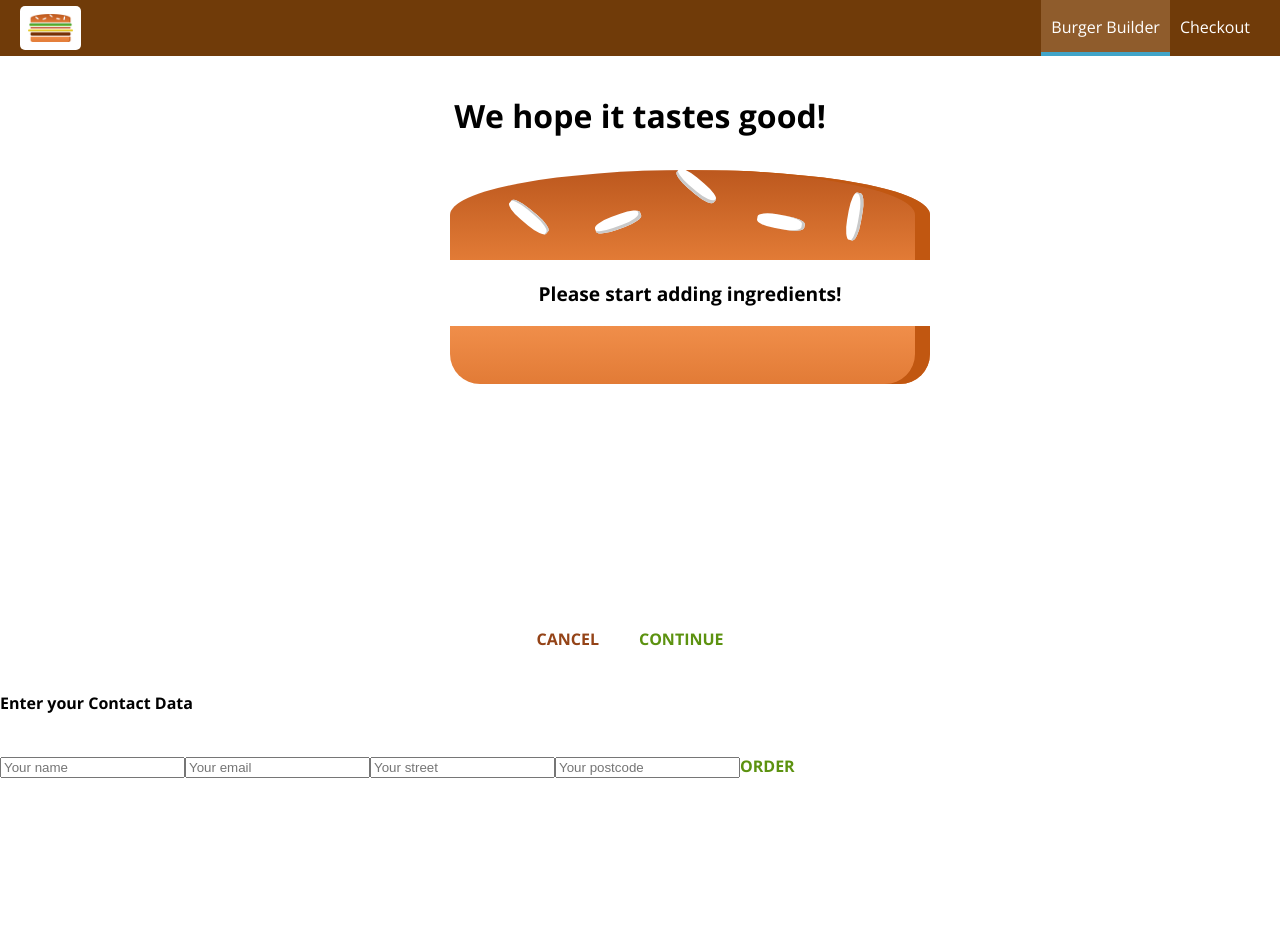
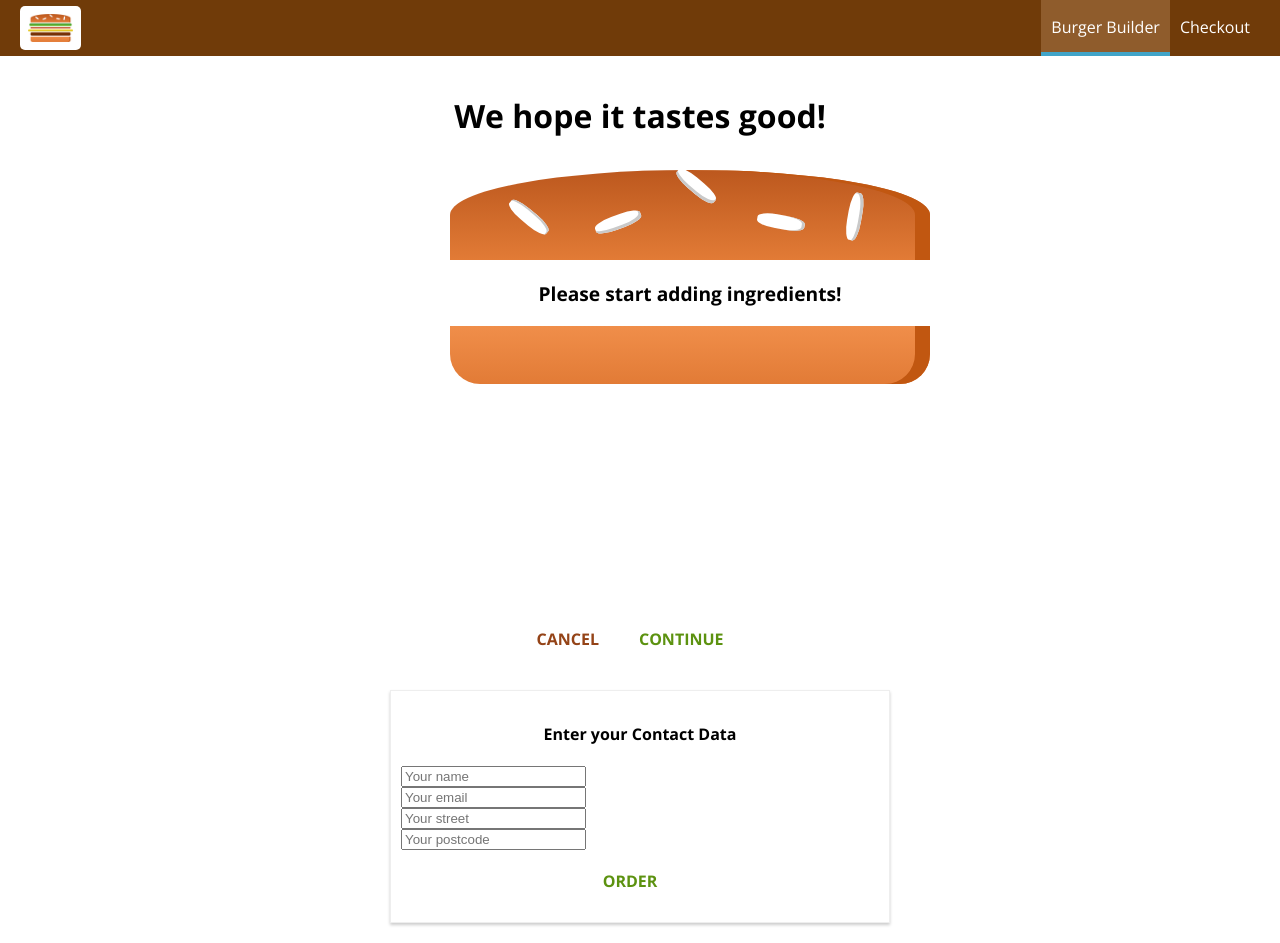
Before and after one commit to KendallM3/burger-builder, a React app: page /checkout in a window 1280 px wide. Both pictures are taken after a click on the button "CONTINUE". Before the commit the page ends 800 px from the top, so only its background shows below. Built offline with nearby package versions, Linux system fonts and the light colour scheme.

Commit message:
section 12: 227

```diff
--- a/src/containers/BurgerBuilder/BurgerBuilder.js
+++ b/src/containers/BurgerBuilder/BurgerBuilder.js
@@ -90,34 +90,12 @@ class BurgerBuilder extends Component {
     }
 
     purchaseContinueHandler = () => {
-        // alert('You continue!');
-        // this.setState({loading: true});
-        // const order = {
-        //     ingredients: this.state.ingredients,
-        //     price: this.state.totalPrice,
-        //     customer: {
-        //         name: 'Kendall',
-        //         addresss: {
-        //             street: 'test street 1',
-        //             zipcode: '1234',
-        //             country: 'NZ'
-        //         },
-        //         email: 'tes@tes.com'
-        //     },
-        //     deliveryMethod: 'fastest'
-        // }
 
-        // axios.post('/orders.json', order)
-        //     .then(response => {
-        //         this.setState({loading: false, purchasing: false});
-        //     })
-        //     .catch(error => {
-        //         this.setState({loading: false, purchasing: false});
-        //     });
         const queryParams = [];
         for (let i in this.state.ingredients) {
             queryParams.push(encodeURIComponent(i) + '=' + encodeURIComponent(this.state.ingredients[i]));
         }
+        queryParams.push('price=' + this.state.totalPrice);
         const queryString = queryParams.join('&')
         this.props.history.push({
             pathname: '/checkout',
--- a/src/containers/Checkout/Checkout.js
+++ b/src/containers/Checkout/Checkout.js
@@ -5,21 +5,23 @@ import CheckoutSummary from '../../components/Order/CheckoutSummary/CheckoutSumm
 
 class Checkout extends Component {
     state = {
-        ingredients: {
-            salad: 1,
-            meat: 1,
-            cheese: 1,
-            bacon: 1
-        }
+        ingredients: null,
+        totalPrice: 0
     }
 
-    componentDidMount () {
+    componentWillMount () {
         const query = new URLSearchParams(this.props.location.search);
         const ingredients = {};
+        let price = 0;
         for (let param of query.entries()) {
-            ingredients[param[0]] = +param[1];
+            if (param[0] === 'price') {
+                price = param[1];
+            } else {
+                ingredients[param[0]] = +param[1];
+            }
+
         }
-        this.setState({ingredients: ingredients});
+        this.setState({ingredients: ingredients, totalPrice: price});
     }
 
     checkoutCancelledHandler = () => {
@@ -38,7 +40,9 @@ class Checkout extends Component {
                     checkoutCancelled={this.checkoutCancelledHandler}
                     checkoutContinued={this.checkoutContinuedHandler}
                 />
-                <Route path={this.props.match.path + '/contact-data'} component={ContactData}/>
+                <Route
+                path={this.props.match.path + '/contact-data'}
+                render={(props) => (<ContactData ingredients={this.state.ingredients} price={this.state.totalPrice} {...props}/>)} />
             </div>
         );
     }
--- a/src/containers/Checkout/ContactData/ContactData.css
+++ b/src/containers/Checkout/ContactData/ContactData.css
@@ -2,6 +2,10 @@
     margin: 20px auto;
     width: 80%;
     text-align: center;
+    box-shadow: 0 2px 3px #ccc;
+    border: 1px solid #eee;
+    padding: 10px;
+    box-sizing: border-box;
 }
 
 @media (min-width: 600px) {
@@ -9,3 +13,7 @@
         width: 500px;
     }
 }
+
+.Input {
+    display: block;
+}
--- a/src/containers/Checkout/ContactData/ContactData.js
+++ b/src/containers/Checkout/ContactData/ContactData.js
@@ -1,5 +1,8 @@
 import React, { Component } from 'react';
 import Button from '../../../components/UI/Button/Button';
+import classes from './ContactData.css';
+import axios from '../../../axios-orders';
+import Spinner from '../../../components/UI/Spinner/Spinner';
 
 class ContactData extends Component {
     state = {
@@ -8,21 +11,60 @@ class ContactData extends Component {
         address: {
             street: '',
             postalCode: ''
-        }
+        },
+        loading: false
     }
 
+    componentDidMount () {
+        console.log(this.props);
+    }
+
+    orderHandler = (event) => {
+        event.preventDefault();
+        this.setState({loading: true});
+        const order = {
+            ingredients: this.props.ingredients,
+            price: this.props.price,
+            customer: {
+                name: 'Kendall',
+                addresss: {
+                    street: 'test street 1',
+                    zipcode: '1234',
+                    country: 'NZ'
+                },
+                email: 'tes@tes.com'
+            },
+            deliveryMethod: 'fastest'
+        }
+
+        axios.post('/orders.json', order)
+            .then(response => {
+                this.setState({loading: false});
+                this.props.history.push('/');
+            })
+            .catch(error => {
+                this.setState({loading: false});
+            });
+    }
 
     render () {
+        let form = (
+            <form>
+            <input className={classes.Input} type="text" name="name" placeholder="Your name" />
+            <input className={classes.Input} type="email" name="email" placeholder="Your email" />
+            <input className={classes.Input} type="text" name="street" placeholder="Your street" />
+            <input className={classes.Input} type="text" name="postal" placeholder="Your postcode" />
+            <Button clicked={this.orderHandler} btnType="Success">ORDER</Button>
+        </form>
+        );
+        if (this.state.loading) {
+            form = <Spinner />
+        }
+
         return (
-            <div>
+            <div className={classes.ContactData}>
                 <h4>Enter your Contact Data</h4>
-                <form>
-                    <input type="text" name="name" placeholder="Your name" />
-                    <input type="email" name="email" placeholder="Your email" />
-                    <input type="text" name="street" placeholder="Your street" />
-                    <input type="text" name="postal" placeholder="Your postcode" />
-                    <Button btnType="Success">ORDER</Button>
-                </form>
+                {form}
             </div>
         );
     }
```
